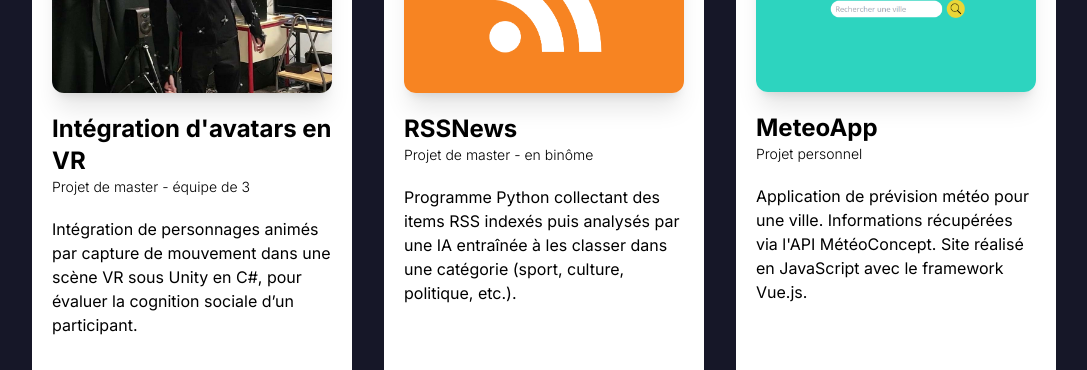
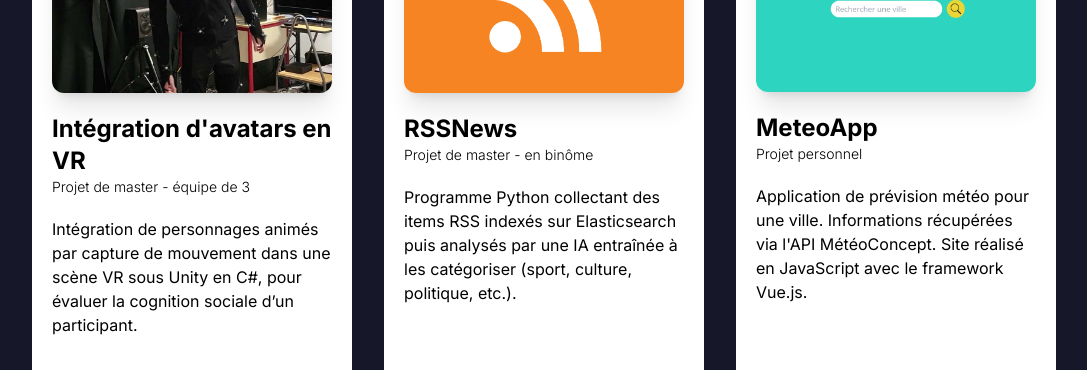
Before and after one commit to eliiks/eliiks.github.io, a website: page index.html in a window 1280 px wide. Shown: the part 3619-3989 px from the top of the page, without its empty margins (96-1183 px from the left). Drawn offline with Linux system fonts and the light colour scheme.

Commit message:
Mise à jour texte projet

```diff
--- a/index.html
+++ b/index.html
@@ -129,8 +129,8 @@
                     <h3 class="text-lg md:text-xl xl:text-2xl font-bold"> RSSNews </h3>
                     <p class="font-light text-sm"> Projet de master - en binôme </p>
                 </div>
-                <p class="mb-auto pb-4"> Programme Python collectant des items RSS indexés puis analysés par une IA entraînée à les classer
-                    dans une catégorie (sport, culture, politique, etc.).
+                <p class="mb-auto pb-4"> Programme Python collectant des items RSS indexés sur Elasticsearch puis
+                    analysés par une IA entraînée à les catégoriser (sport, culture, politique, etc.).
                 </p>
                 <a class="bg-[color:--btn-bg-color] text-center text-[color:--s-txt-color] font-bold p-1 mt-auto" href="https://github.com/eliiks/RSSNews" target="_blank">En savoir plus</a>
             </div>
```
